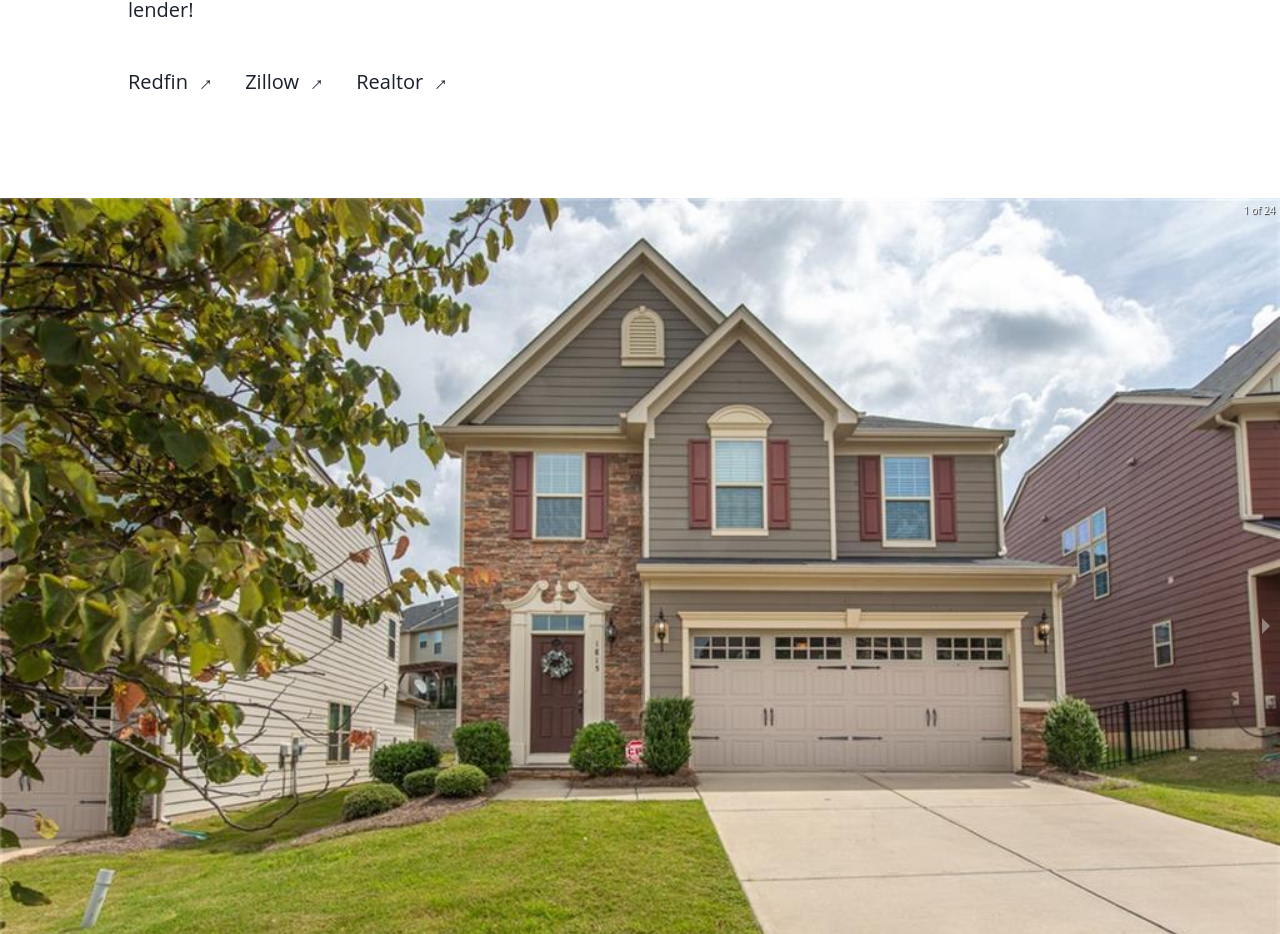
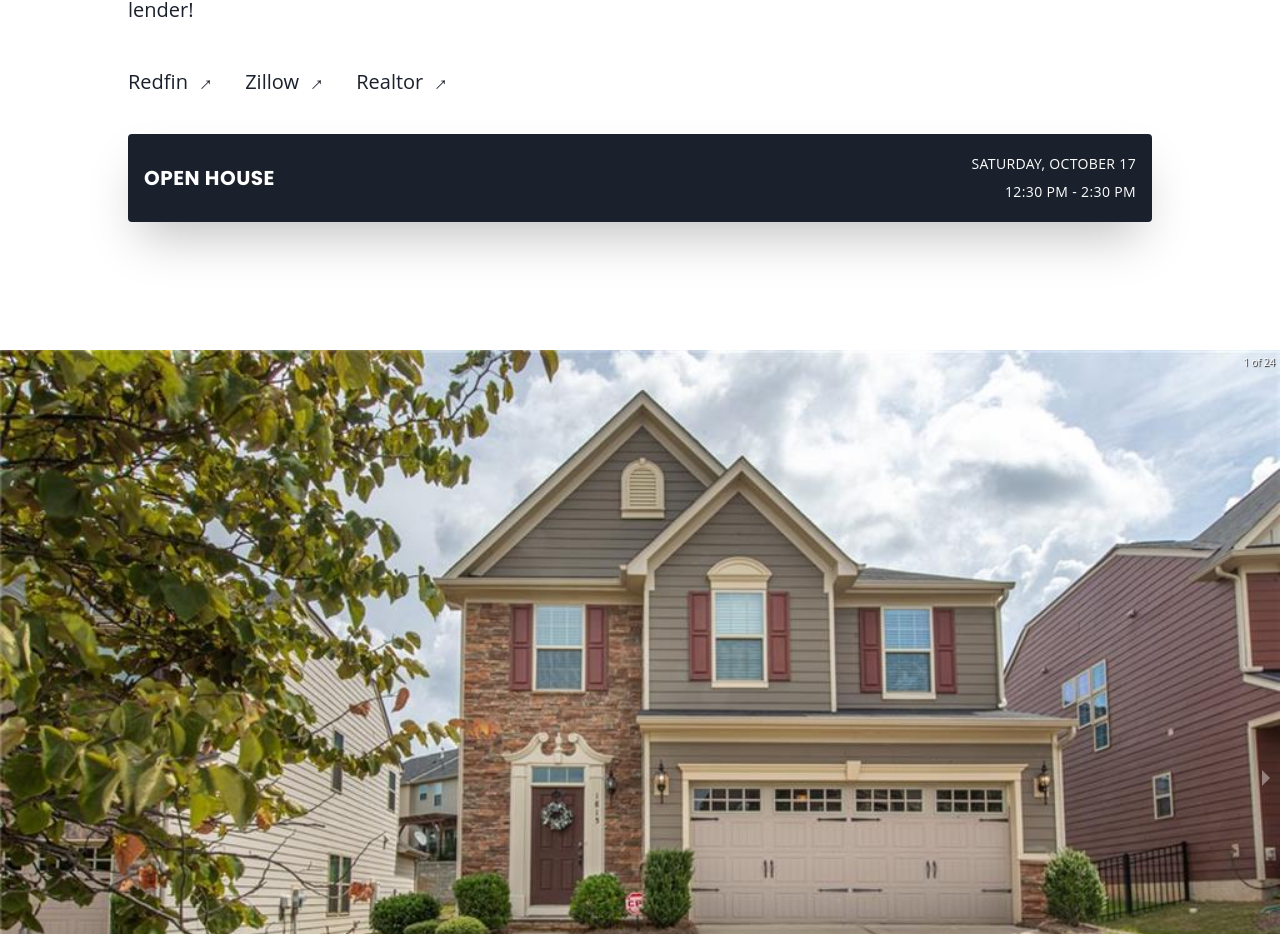
Before and after one commit to fvaldes33/1815-fleetwood, a Next.js app: page / in a window 1280 px wide. Shown: the part 1300-2234 px from the top of the page. Built offline with nearby package versions, Linux system fonts and the light colour scheme.

Commit message:
add open house

```diff
--- a/data.ts
+++ b/data.ts
@@ -16,9 +16,9 @@ export default {
     lot: '4,356'
   },
   openHouse: {
-    show: false,
+    show: true,
     day: 'Saturday, October 17',
-    time: '12:00 PM - 2:00 PM'
+    time: '12:30 PM - 2:30 PM'
   },
   walkthrough: {
     video: '/assets/video-walkthrough.mp4',
```
